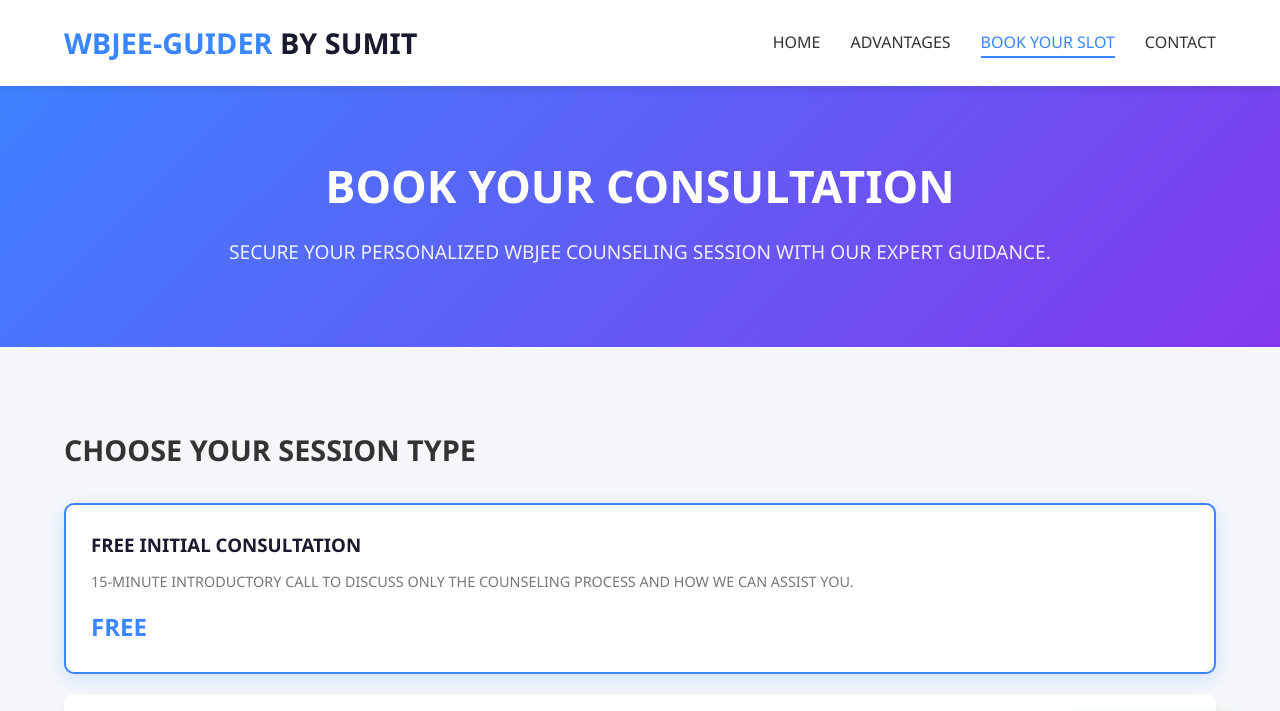
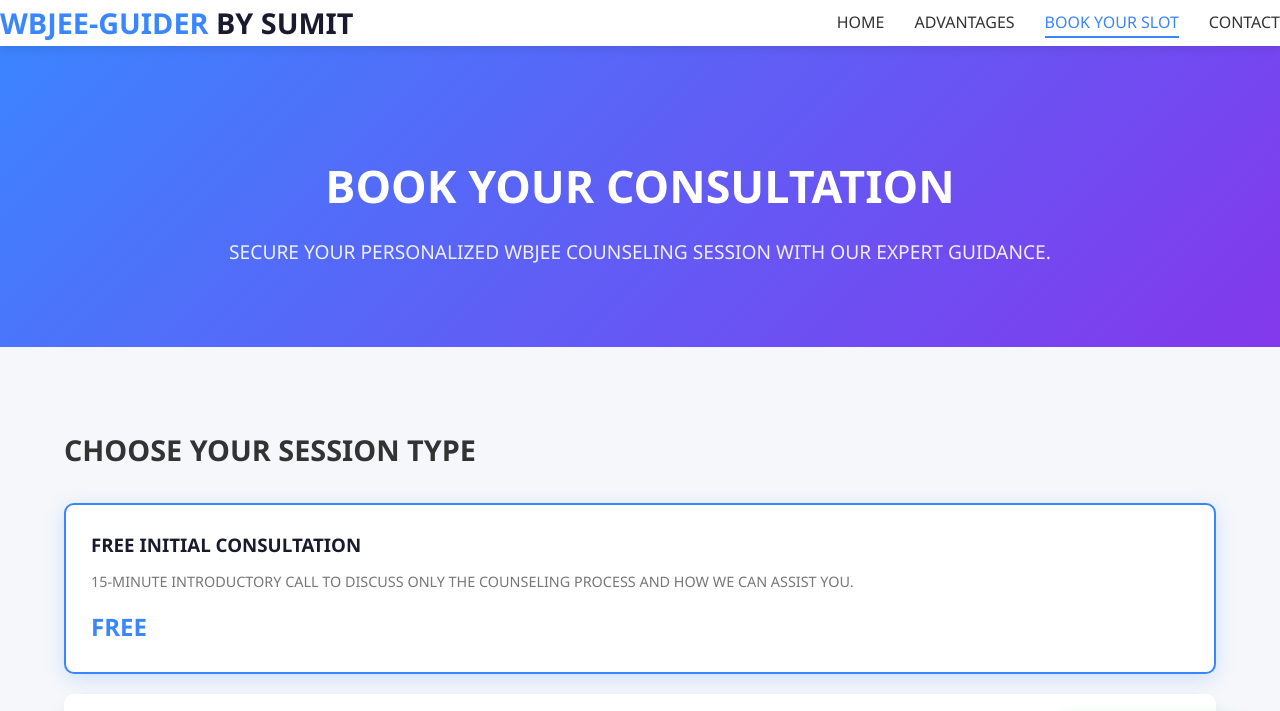
Before and after one commit to InnovativeSumit/WBJEE-GUIDER, a plain HTML site: page booking.html in a window 1280 px wide. Shown: the top 711 px of the page. Drawn offline with Linux system fonts and the light colour scheme.

Commit message:
Update styles.css

```diff
--- a/styles.css
+++ b/styles.css
@@ -40,7 +40,7 @@ a {
     display: flex;
     justify-content: space-between;
     align-items: center;
-    padding: 20px 5%;
+    padding: -5px 5%;
     background-color: white;
     box-shadow: 0 2px 10px rgba(0, 0, 0, 0.1);
     position: fixed;
```
